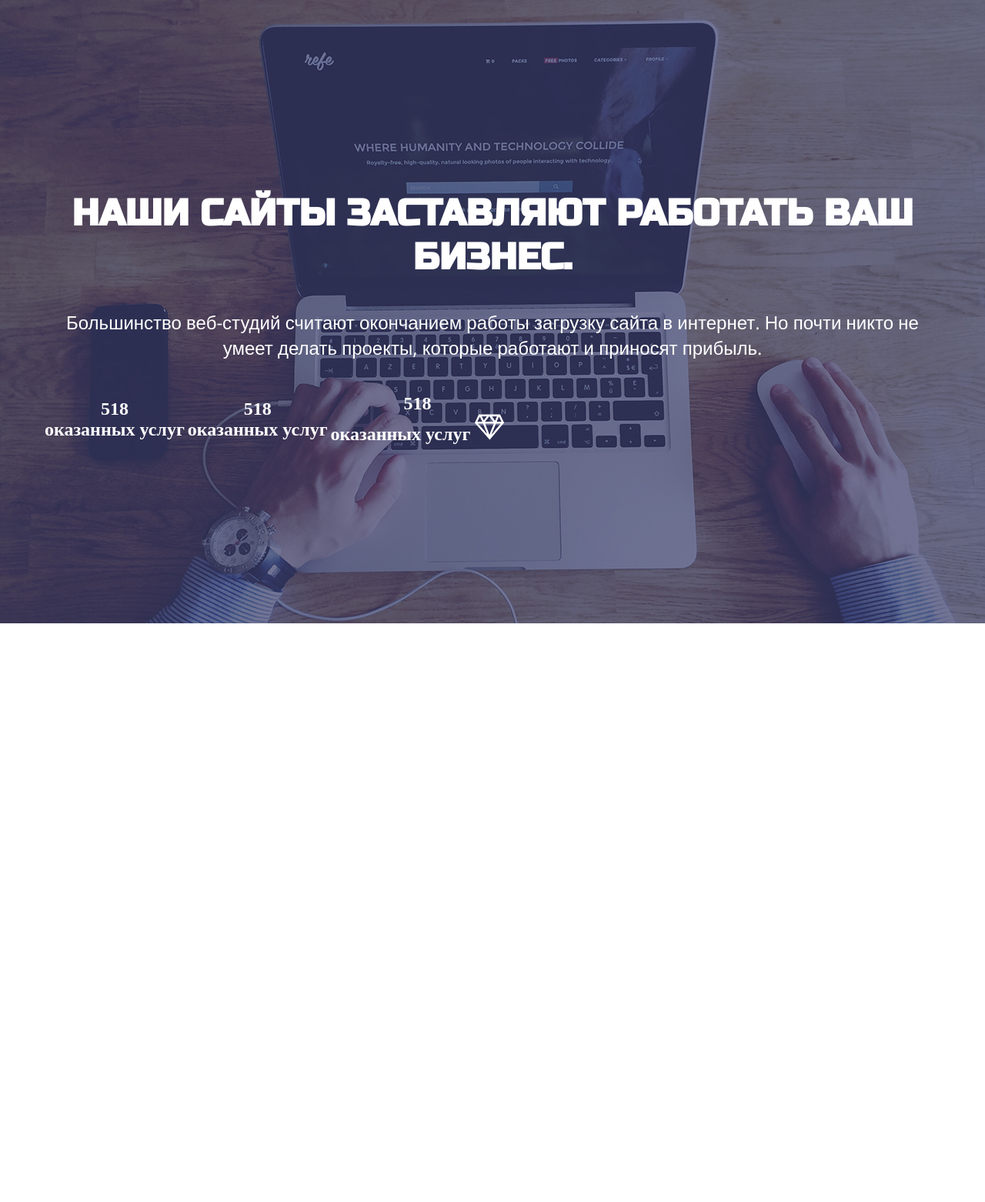
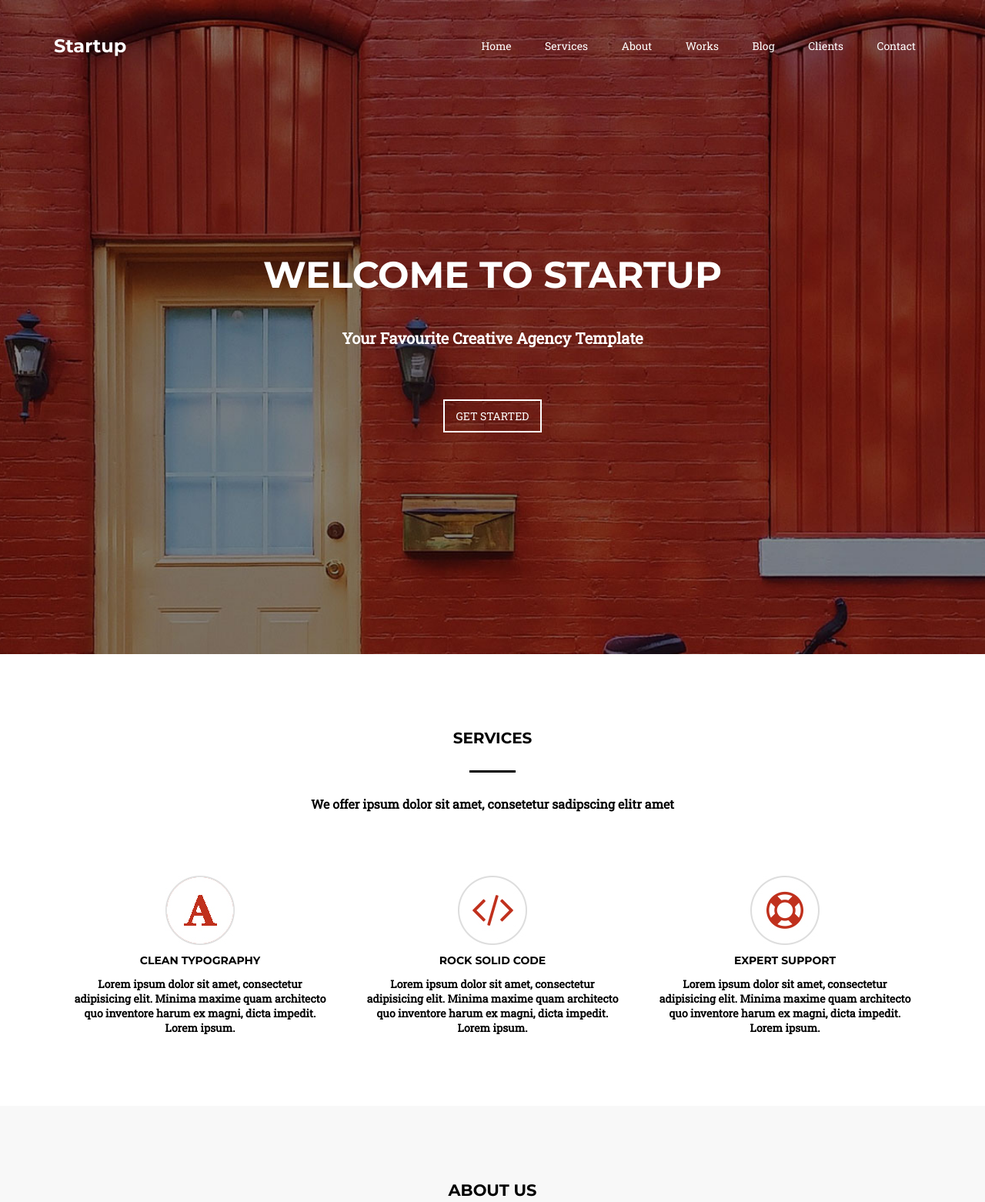
Before and after one commit to BotGred/StartUP, a plain HTML site: page index.html in a window 1280 px wide. Shown: the top 1562 px of the page at 77% size. Before the commit the page ends 810 px from the top, so only its background shows below. Drawn offline with nearby package versions, Linux system fonts and the light colour scheme.

Commit message:
StartUP Web site

```diff
--- a/index.html
+++ b/index.html
@@ -2,46 +2,113 @@
 
 <html lang="en">
 <head>
-    <meta charset="UTF-8">
-    <link rel="preconnect" href="https://fonts.googleapis.com">
-    <link rel="preconnect" href="https://fonts.gstatic.com" crossorigin>
-    <link href="https://fonts.googleapis.com/css2?family=Open+Sans&family=Russo+One&display=swap" rel="stylesheet">
-    <link rel="stylesheet" href="style/style.css" />
-    <title>Web-Agency</title>
+    <meta charset="utf-8" />
+    <link rel="preconnect" href="https://fonts.gstatic.com">
+    <link href="https://fonts.googleapis.com/css2?family=Montserrat:wght@400;700&family=Roboto+Slab&display=swap" rel="stylesheet">
+    <link rel="stylesheet" href="styles/style.css" />
+    <title>Web Site StartUP</title>
 </head>
 <body>
-    <!--Intro-->
+    <header class="header">
+        <div class="container">
+            <div class="header_inner">
+                <div class="header_logo">Startup</div>
+
+                <nav class="nav">
+                    <a class="nav_link" href="#">Home</a>
+                    <a class="nav_link" href="#">Services</a>
+                    <a class="nav_link" href="#">About</a>
+                    <a class="nav_link" href="#">Works</a>
+                    <a class="nav_link" href="#">Blog</a>
+                    <a class="nav_link" href="#">Clients</a>
+                    <a class="nav_link" href="#">Contact</a>
+                </nav>
+            </div>
+        </div>
+    </header>
+
     <section class="intro">
+        <div class="intor_inner">
+            <h1 class="intro_title">welcome to startup</h1>
+            <h2 class="intro_subtitle">Your Favourite Creative Agency Template</h2>
+
+            <a class="btn" href="#">get started</a>
+        </div>
+    </section>
+
+    <section class="servic">
+        <div class="servic_header">
+            <div class="container">
+                <h1 class="servic_title">Services</h1>
+                <h2 class="servic_subtitle">We offer ipsum dolor sit amet, consetetur sadipscing elitr amet</h2>
+            </div>
+        </div>
+
+        <div class="servic_info">
+            <div class="servic_item">
+                <div class="servic_img">
+                    <p class="stg_img1"></p>
+                    <h1>Clean Typography</h1>
+                    <h2>Lorem ipsum dolor sit amet, consectetur adipisicing elit. Minima maxime quam architecto quo inventore harum ex magni, dicta impedit. Lorem ipsum.</h2>
+                </div>
+            </div>
+            <div class="servic_item">
+                <div class="servic_img">
+                    <p class="stg_img2"></p>
+                    <h1>Rock Solid Code</h1>
+                    <h2>Lorem ipsum dolor sit amet, consectetur adipisicing elit. Minima maxime quam architecto quo inventore harum ex magni, dicta impedit. Lorem ipsum.</h2>
+                </div>
+            </div>
+            <div class="servic_item">
+                <div class="servic_img">
+                    <p class="stg_img3"></p>
+                    <h1>Expert Support</h1>
+                    <h2>Lorem ipsum dolor sit amet, consectetur adipisicing elit. Minima maxime quam architecto quo inventore harum ex magni, dicta impedit. Lorem ipsum.</h2>
+                </div>
+            </div>
+        </div>
+    </section>
+
+    <section class="aboutus">
         <div class="container">
-            <div class="intro__inner">
-                <h1 class="intro_title">НАШИ САЙТЫ ЗАСТАВЛЯЮТ РАБОТАТЬ ВАШ БИЗНЕС.</h1>
-                <h2 class="intro_subtitle">Большинство веб-студий считают окончанием работы загрузку
-                сайта в интернет. Но почти никто не умеет делать проекты,
-                которые работают и приносят прибыль.</h2>
+            <div class="about_title">
+                <h1>about us</h1>
+            </div>
+            <div class="about_subtitle">
+                <h2>Lorem ipsum dolor sit amet, consetetur sadipscing elitr amet</h2>
+            </div>
+            <div class="about_info">
+                <div class="about_info_text">
+                    <h2>Lorem ipsum dolor sit amet, consetetur sadipscing elitr, sediam nonumy eirmod tempor invidunt ut labore et dolore aliquyam erat, sed diam voluptua. At vero eos et accusam et justo dolores et ea rebum. Stet clita kasd gubergren, no sea takimata sanctus est Lorem ipsum dolor sit amet. Lorem ipsum dolor et dolore aliquyam erat. Lorem ipsum dolor sit amet. Lorem ipsum eat.</h2>
+                </div>
+                <div class="about_info_text">
+                    <h2>Lorem ipsum dolor sit amet, consetetur sadipscing elitr, sediam nonumy eirmod tempor invidunt ut labore et dolore aliquyam erat, sed diam voluptua. At vero eos et accusam et justo dolores et ea rebum. Stet clita kasd gubergren, no sea takimata sanctus est Lorem ipsum dolor sit amet. Lorem ipsum dolor et dolore aliquyam erat. Lorem ipsum dolor sit amet. Lorem ipsum eat.</h2>
+                </div>
             </div>
 
-        <div class="tables">
-            <table>
-                <tr>
-                    <td>
-                        <h2>518<br>
-                            <span>оказанных услуг</span>
-                            </h2>
-                    </td>
-                    <td>
-                        <h2>518<br>
-                            <span>оказанных услуг</span>
-                            </h2>
-                    </td>
-                    <td>
-                        <h2>518<br>
-                            <span>оказанных услуг</span>
-                            <img src="/images/saphir_icon.png" alt="saphir_icon">
-                            </h2>
-                    </td>
-                </tr>
-            </table>
-        </div>
+
+            <div class="aboutus_staf">
+                <div class="about_item">
+                    <div class="about_img">
+                        <img src="images/about1.jpg" alt="" />
+                    </div>
+                </div>
+                <div class="about_item">
+                    <div class="about_img">
+                        <img src="images/about2.jpg" alt="" />
+                    </div>
+                </div>
+                <div class="about_item">
+                    <div class="about_img">
+                        <img src="images/about3.jpg" alt="" />
+                    </div>
+                </div>
+                <div class="about_item">
+                    <div class="about_img">
+                        <img src="images/about4.jpg" alt="" />
+                    </div>
+                </div>
+            </div>
         </div>
     </section>
 </body>
--- /dev/null
+++ b/styles/style.css
@@ -0,0 +1,298 @@
+body {
+    margin: 0;
+}
+
+h1 {
+    font-family: 'Montserrat', sans-serif;
+}
+
+h2 {
+    font-family: 'Roboto Slab', serif;
+}
+
+a {
+    font-family: 'Roboto Slab', serif;
+}
+
+/* Container */
+
+.container {
+    box-sizing: border-box;
+    width: 100%;
+    max-width: 1140px;
+    margin: 0 auto;
+}
+
+/* Header */
+
+.header {
+    padding-top: 45px;
+    width: 100%;
+
+    position: absolute;
+    top: 0;
+    left: 0;
+    right: 0;
+    z-index: 3;
+}
+
+.header_inner {
+    display: flex;
+    justify-content: space-between;
+    align-items: center;
+}
+
+.header_logo {
+    font-family: 'Montserrat', sans-serif;
+    font-size: 24px;
+    font-weight: bold;
+    color: #fff;
+}
+
+/* Nav */
+
+.nav {
+    font-size: 14px;
+}
+
+.nav_link {
+    color: #fff;
+    text-decoration: none;
+    margin: 0 20px;
+    position: relative;
+
+    transition: color .1s linear;
+}
+
+.nav_link:after {
+    content: "";
+    display: block;
+    width: 100%;
+    height: 3px;
+
+    background-color: gold;
+    opacity: 0;
+
+    position: absolute;
+    top: 100%;
+    left: 0;
+    z-index: 1;
+
+    transition: opacity .1s linear;
+}
+
+.nav_link:hover {
+    color: gold;
+}
+
+.nav_link:hover:after {
+    opacity: 1;
+}
+
+/* Intro */
+.intro {
+    display: flex;
+    flex-direction: column;
+    justify-content: center;
+    width: 100%;
+    height: 850px;
+    background-position: center;
+    background-attachment: scroll;
+    background-image: url(../images/homebg.jpg);
+    background-size: cover;
+    background-repeat: no-repeat;
+}
+
+.intor_inner {
+    flex-basis: 200px;
+    text-align: center;
+}
+
+.intro_title {
+    font-size: 48px;
+    color: white;
+    text-align: center;
+    text-transform: uppercase;
+}
+
+.intro_subtitle {
+    font-size: 20px;
+    color: white;
+    text-align: center;
+}
+
+/* Button */
+
+.btn {
+    display: inline-block;
+    vertical-align: top;
+    margin-top: 50px;
+
+    font-size: 14px;
+    padding: 10px 15px;
+
+    border: 2px solid #fff;
+
+    color: #fff;
+    text-transform: uppercase;
+    text-decoration: none;
+
+    transition: background .1s linear, color .1s linear;
+}
+
+.btn:hover {
+    background-color: #fff;
+    color: #c0301c;
+}
+
+/* Services */
+
+.servic {
+    padding: 80px 0;
+}
+
+.servic_header {
+    display: flex;
+    text-align: center;
+
+}
+
+.servic_title {
+    font-size: 20px;
+    color: black;
+    text-transform: uppercase;
+}
+
+.servic_title:after {
+   content: "";
+   display: block;
+   width: 60px;
+   height: 3px;
+   margin: 30px auto 30px;
+
+   background-color: black;
+}
+
+.servic_subtitle {
+    font-size: 16px;
+    color: black;
+}
+
+/* Servic info */
+
+.servic_info {
+    display: flex;
+    justify-content: center;
+    width: 100%;
+    max-width: 1140px;
+    margin: 70px auto 0;
+}
+
+.servic_item {
+    width: 30%;
+    justify-content: center;
+    margin: 0 auto;
+    text-align: center;
+}
+
+.servic_img {
+
+}
+
+.servic_img > h1 {
+    text-transform: uppercase;
+}
+
+.servic_img > h1, h2 {
+    font-size: 14px;
+}
+
+.stg_img1 {
+    display: block;
+
+    background-image: url(../images/servic1.jpg);
+
+    width: 90px;
+    height: 90px;
+    margin: 0 auto;
+}
+
+.stg_img1:hover {
+    background-image: url(../images/servic1h.jpg);
+}
+
+.stg_img2 {
+    display: block;
+    background-image: url(../images/servic2.jpg);
+    width: 90px;
+    height: 90px;
+    margin: 0 auto;
+}
+
+.stg_img2:hover {
+    background-image: url(../images/servic2h.jpg);
+}
+
+.stg_img3 {
+    display: block;
+    background-image: url(../images/servic3.jpg);
+    width: 90px;
+    height: 90px;
+    margin: 0 auto;
+}
+
+.stg_img3:hover {
+    background-image: url(../images/servic3h.jpg);
+}
+
+/* About */
+
+.aboutus {
+    background-color: #f8f8f8;
+}
+
+.about_title {
+    font-size: 14px;
+    text-align: center;
+    text-transform: uppercase;
+    padding-top: 80px;
+}
+
+.about_title:after {
+    content: "";
+    display: block;
+    width: 60px;
+    height: 3px;
+    margin: 30px auto 30px;
+    background-color: black;
+}
+
+.about_subtitle {
+    font-size: 14px;
+    text-align: center;
+}
+
+.about_info {
+    display: flex;
+    justify-content: space-between;
+    margin-top: 80px;
+    margin-bottom: 65px;
+}
+
+.about_info_text {
+    font-size: 14px;
+    width: 100%;
+    max-width: 555px;
+}
+
+.aboutus_staf {
+    display: flex;
+    justify-content: space-between;
+    width: 100%;
+    max-width: 1140px;
+}
+
+.about_item {
+    width: 100%;
+    max-width: 263px;
+}
```
Also changed, not shown: images/about1.jpg (added), images/about2.jpg (added), images/about3.jpg (added), images/about4.jpg (added), images/homebg.jpg (added), images/servic1.jpg (added), images/servic1h.jpg (added), images/servic2.jpg (added), images/servic2h.jpg (added), images/servic3.jpg (added), images/servic3h.jpg (added).
